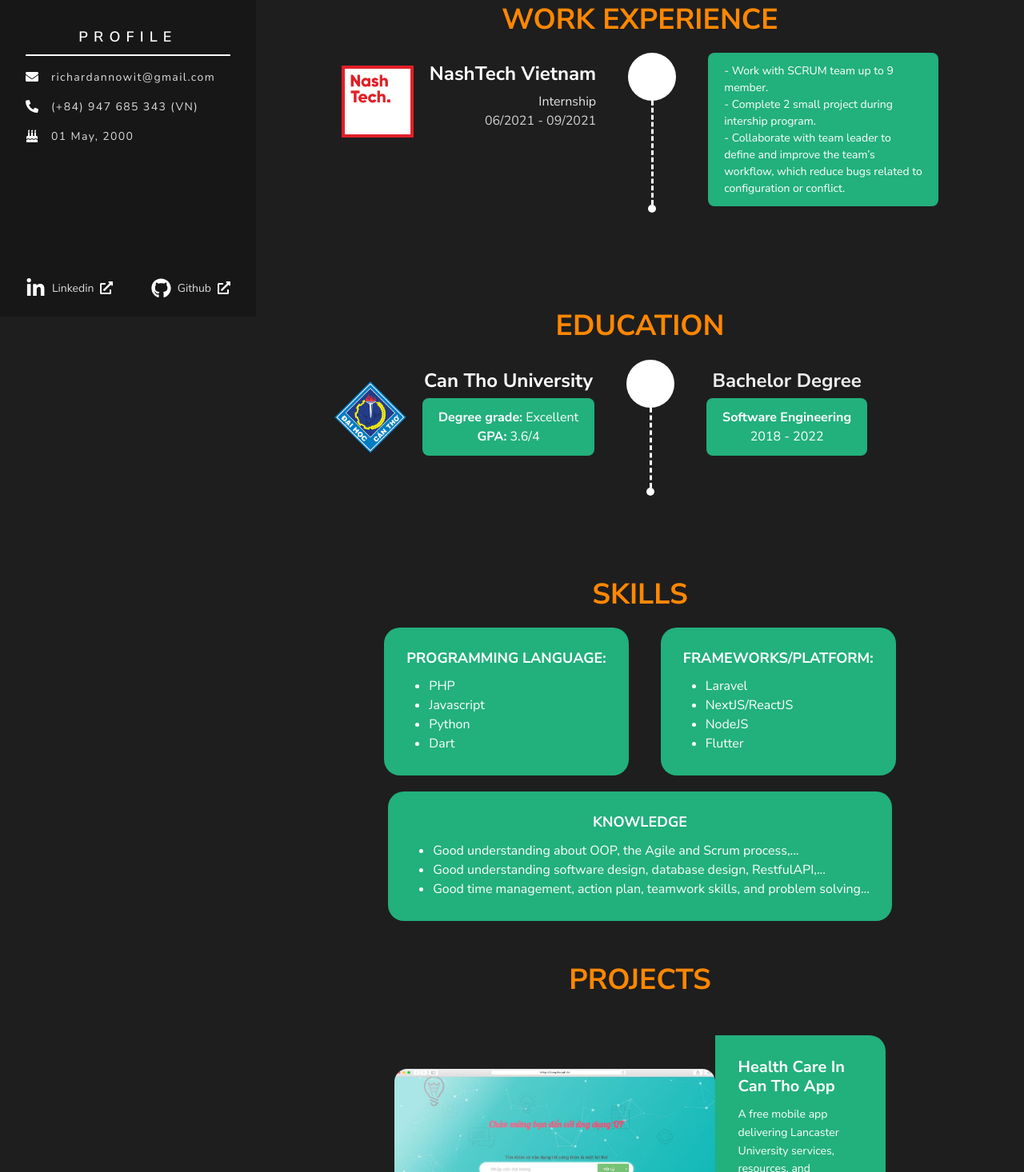
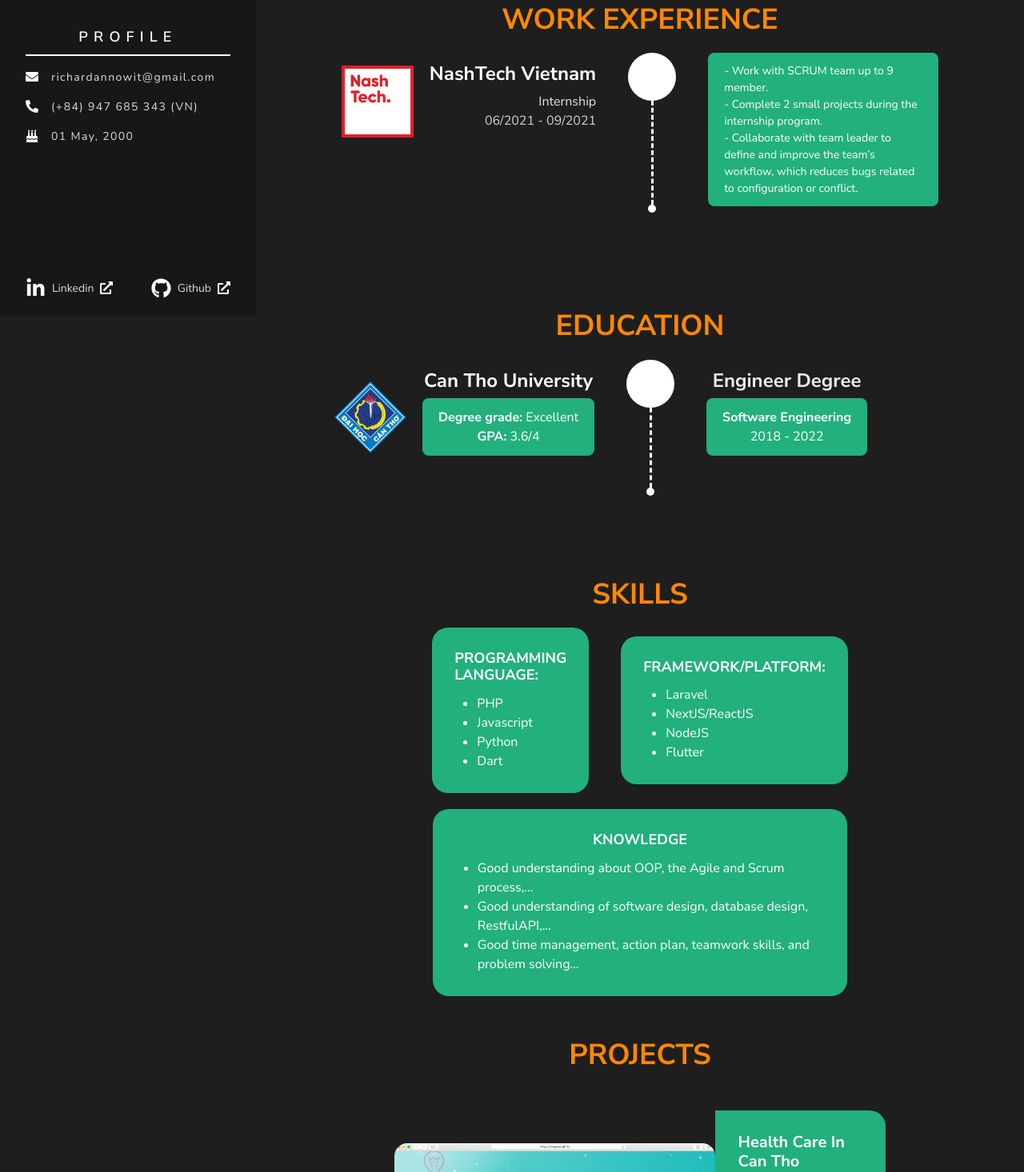
Before and after one commit to richardktran/Personal-Blog, a Next.js app: page /about in a window 1280 px wide. Shown: the part 404-1870 px from the top of the page at 80% size. Built offline with nearby package versions, Linux system fonts and the light colour scheme; some icons are missing.

Commit message:
add translate for about me

```diff
--- a/components/about/Education.js
+++ b/components/about/Education.js
@@ -16,7 +16,9 @@ export default function Education({ ...props }) {
 
     return (
         <Flex direction="column" alignItems="center"  {...props}>
-            <Heading as="h1" color={headingColor} fontWeight="bold" >EDUCATION</Heading>
+            <Heading as="h1" color={headingColor} textTransform='uppercase' fontWeight="bold" >
+                {trans.about.education_title}
+            </Heading>
             <Flex direction="column" align="center" h="100%" minW="100%" my={5}>
                 <HStack alignItems="flex-start" spacing={10}>
                     <HStack alignItems="center" spacing={5}>
@@ -25,9 +27,11 @@ export default function Education({ ...props }) {
                         </Box>
 
                         <VStack>
-                            <Heading as="h6" color={stressTextColor} fontSize="2xl" pt={3} textAlign="right" >Can Tho University</Heading>
+                            <Heading as="h6" color={stressTextColor} fontSize="2xl" pt={3} textAlign="right" >
+                                {trans.about.university}
+                            </Heading>
                             <Flex direction="column" color={whiteTextColor} align="center" bgColor={cardColor} borderRadius={8} px={5} py={3}>
-                                <Text><span><strong>Degree grade:</strong></span> Excellent</Text>
+                                <Text><span><strong>{trans.about.degree_grade}:</strong></span> {trans.about.excellent}</Text>
                                 <Text><span><strong>GPA:</strong></span> 3.6/4</Text>
                             </Flex>
                         </VStack>
@@ -40,9 +44,9 @@ export default function Education({ ...props }) {
 
                     <HStack>
                         <VStack>
-                            <Heading as="h6" fontSize="2xl" pt={3}>Bachelor Degree</Heading>
+                            <Heading as="h6" fontSize="2xl" pt={3}>{trans.about.degree}</Heading>
                             <Flex direction="column" color={whiteTextColor} align="center" bgColor={cardColor} borderRadius={8} px={5} py={3}>
-                                <Text><strong>Software Engineering</strong></Text>
+                                <Text><strong>{trans.about.specialist}</strong></Text>
                                 <Text>2018 - 2022</Text>
                             </Flex>
                         </VStack>
--- a/components/about/Projects.js
+++ b/components/about/Projects.js
@@ -13,14 +13,16 @@ export default function Projects({ ...props }) {
 
     return (
         <Flex direction="column" w="100%" alignItems="center" justifyItems="center" {...props}>
-            <Heading as="h1" color={headingColor} fontWeight="bold" my={5}>PROJECTS</Heading>
+            <Heading as="h1" color={headingColor} textTransform='uppercase' fontWeight="bold" my={5}>
+                {trans.about.projects_title}
+            </Heading>
             <ProjectCard
                 bgColor={bgColor}
                 nameColor={stressTextColor}
                 subColor={grayTextColor}
                 img="/images/projects/qf.png"
-                name="Health Care In Can Tho App"
-                description="A free mobile app delivering Lancaster University services, resources, and information - at your fingertips"
+                name={trans.about.health_care_name}
+                description={trans.about.health_care_description}
                 technologies="Flutter framework, Dart language, Firebase"
             />
 
@@ -30,8 +32,8 @@ export default function Projects({ ...props }) {
                 subColor={grayTextColor}
                 imgRight
                 img="/images/projects/mobile.png"
-                name="Health Care In Can Tho App"
-                description="A free mobile app delivering Lancaster University services, resources, and information - at your fingertips"
+                name={trans.about.health_care_name}
+                description={trans.about.health_care_description}
                 technologies="Flutter framework, Dart language, Firebase"
             />
 
@@ -40,8 +42,8 @@ export default function Projects({ ...props }) {
                 nameColor={stressTextColor}
                 subColor={grayTextColor}
                 img="/images/projects/qf.png"
-                name="Health Care In Can Tho App"
-                description="A free mobile app delivering Lancaster University services, resources, and information - at your fingertips"
+                name={trans.about.health_care_name}
+                description={trans.about.health_care_description}
                 technologies="Flutter framework, Dart language, Firebase"
             />
         </Flex>
--- a/components/about/Skill.js
+++ b/components/about/Skill.js
@@ -11,11 +11,15 @@ export default function Skill({ ...props }) {
 
 
     return (
-        <Flex direction="column" alignItems="center" my={3}  {...props}>
-            <Heading as="h1" color={headingColor} fontWeight="bold" my={5}>SKILLS</Heading>
+        <Flex w="60%" direction="column" alignItems="center" my={3}  {...props}>
+            <Heading as="h1" color={headingColor} textTransform='uppercase' fontWeight="bold" my={5}>
+                {trans.about.skill_title}
+            </Heading>
             <HStack spacing={10}>
                 <Flex direction="column" align="flex-start" bgColor={bgColor} borderRadius={20} px={7} py={7}>
-                    <Heading as="h6" color={stressTextColor} fontWeight="bold" fontSize="lg" alignSelf="center"> PROGRAMMING LANGUAGE:</Heading>
+                    <Heading as="h6" color={stressTextColor} textTransform='uppercase' fontWeight="bold" fontSize="lg" alignSelf="center">
+                        {trans.about.programming_language}:
+                    </Heading>
                     <UnorderedList ml={7} mt={3} color={grayTextColor} fontWeight="normal">
                         <ListItem>PHP</ListItem>
                         <ListItem>Javascript</ListItem>
@@ -24,7 +28,9 @@ export default function Skill({ ...props }) {
                     </UnorderedList>
                 </Flex>
                 <Flex direction="column" align="flex-start" bgColor={bgColor} borderRadius={20} px={7} py={7}>
-                    <Heading as="h6" fontSize="lg" fontWeight="bold" color={stressTextColor} alignSelf="center"> FRAMEWORKS/PLATFORM:</Heading>
+                    <Heading as="h6" fontSize="lg" textTransform='uppercase' fontWeight="bold" color={stressTextColor} alignSelf="center">
+                        {trans.about.framework_platform}:
+                    </Heading>
                     <UnorderedList color="#F5F5F5" color={grayTextColor} fontWeight="normal" ml={7} mt={3}>
                         <ListItem>Laravel</ListItem>
                         <ListItem>NextJS/ReactJS</ListItem>
@@ -34,11 +40,13 @@ export default function Skill({ ...props }) {
                 </Flex>
             </HStack>
             <Flex direction="column" align="flex-start" bgColor={bgColor} borderRadius={20} my={5} px={7} py={7}>
-                <Heading as="h6" fontSize="lg" color={stressTextColor} fontWeight="bold" alignSelf="center"> KNOWLEDGE</Heading>
+                <Heading as="h6" fontSize="lg" textTransform='uppercase' color={stressTextColor} fontWeight="bold" alignSelf="center">
+                    {trans.about.knowledge}
+                </Heading>
                 <UnorderedList ml={7} mt={3} color={grayTextColor} fontWeight="normal">
-                    <ListItem>Good understanding about OOP, the Agile and Scrum process,...</ListItem>
-                    <ListItem>Good understanding software design, database design, RestfulAPI,...</ListItem>
-                    <ListItem>Good time management, action plan, teamwork skills, and problem solving...</ListItem>
+                    <ListItem>{trans.about.knowledge1}</ListItem>
+                    <ListItem>{trans.about.knowledge2}</ListItem>
+                    <ListItem>{trans.about.knowledge3}</ListItem>
                 </UnorderedList>
             </Flex>
         </Flex>
--- a/components/about/WorkExperience.js
+++ b/components/about/WorkExperience.js
@@ -17,7 +17,9 @@ export default function WorkExperience({ ...props }) {
 
     return (
         <Flex direction="column" alignItems="center" my={3}  {...props}>
-            <Heading as="h1" color={headingColor} fontWeight="bold" >WORK EXPERIENCE</Heading>
+            <Heading as="h1" color={headingColor} textTransform='uppercase' fontWeight="bold" >
+                {trans.about.work_experience_title}
+            </Heading>
             <Flex direction="column" align="center" h="100%" minW="100%" my={5}>
                 <HStack alignItems="flex-start" spacing={10}>
                     <HStack alignItems="center" spacing={5}>
@@ -28,7 +30,7 @@ export default function WorkExperience({ ...props }) {
                         <VStack alignItems="flex-end">
                             <Heading as="h6" color={stressTextColor} fontSize="2xl" textAlign="right" pt={3} >NashTech Vietnam</Heading>
                             <Flex direction="column" align="flex-end" color={grayTextColor}>
-                                <Text textAlign="right">Internship</Text>
+                                <Text textAlign="right">{trans.about.position}</Text>
                                 <Text textAlign="right" opacity="90%">06/2021 - 09/2021</Text>
                             </Flex>
                         </VStack>
@@ -43,10 +45,10 @@ export default function WorkExperience({ ...props }) {
                     <HStack>
                         <VStack>
                             <Flex direction="column" maxW="18em" color={whiteTextColor} align="center" bgColor={cardColor} borderRadius={8} px={5} py={3}>
-                                <Text as="p" fontSize="sm"> - Work with SCRUM team up to 9 member.</Text>
-                                <Text as="p" fontSize="sm"> - Complete 2 small project during intership program.</Text>
+                                <Text as="p" fontSize="sm">{trans.about.nashtech_description1}</Text>
+                                <Text as="p" fontSize="sm">{trans.about.nashtech_description2}</Text>
                                 <Text as="p" fontSize="sm">
-                                    - Collaborate with team leader to define and improve the team’s workflow, which	reduce bugs	related	to configuration or conflict.
+                                    {trans.about.nashtech_description3}
                                 </Text>
                             </Flex>
                         </VStack>
--- a/components/common/ProjectCard.js
+++ b/components/common/ProjectCard.js
@@ -1,7 +1,9 @@
 import React from 'react';
 import { Image, Flex, Heading, Text } from '@chakra-ui/react';
+import useTrans from '../../pages/hooks/useTrans';
 
 export default function ProjectCard({ img, name, description, technologies, imgRight = false, bgColor, nameColor, subColor, ...props }) {
+    const trans = useTrans();
     return (
         <Flex direction={imgRight ? 'row-reverse' : 'row'} alignItems="center" w="80%" my={7} {...props}>
             <Image src={img} borderRadius="16px" h="250px" objectFit="fill " alt="QF formula" />
@@ -25,7 +27,7 @@ export default function ProjectCard({ img, name, description, technologies, imgR
                     textAlign='left'
                     color={subColor}
                 >
-                    <span><strong>Technologies:</strong></span> <span>{technologies}</span>
+                    <span><strong>{trans.about.technologies}:</strong></span> <span>{technologies}</span>
                 </Text>
             </Flex>
         </Flex>
--- a/lang/en.js
+++ b/lang/en.js
@@ -14,5 +14,36 @@ export default {
     },
     blog: {
         'read_more': 'Read more'
+    },
+    about: {
+        'summary_title': 'summary',
+        'summary1': "I'm a final year student at Can Tho University with 1 year of experience in Web Development, with good knowledge of Data Structure, Algorithm, a little about Machine Learning. I was attended ACM/ICPC in Ha Noi 2018",
+        'summary2': "Learning new languages and technologies is what I am passionate about. I am considered a team-player because I like to help other and tend to work well within the group. I can also do some mentoring tasks and do code reviews for other team members.",
+
+        'work_experience_title': "work experience",
+        'position': "Internship",
+        'nashtech_description1': "- Work with SCRUM team up to 9 member.",
+        'nashtech_description2': "- Complete 2 small projects during the internship program.",
+        'nashtech_description3': "- Collaborate with team leader to define and improve the team’s workflow, which reduces bugs related to configuration or conflict.",
+
+        'education_title': "education",
+        'university': "Can Tho University",
+        'degree_grade': "Degree grade",
+        'excellent': "Excellent",
+        'degree': "Engineer Degree",
+        'specialist': 'Software Engineering',
+
+        'skill_title': 'skills',
+        'programming_language': "Programming Language",
+        'framework_platform': "Framework/Platform",
+        'knowledge': 'knowledge',
+        'knowledge1': 'Good understanding about OOP, the Agile and Scrum process,...',
+        'knowledge2': 'Good understanding of software design, database design, RestfulAPI,...',
+        'knowledge3': 'Good time management, action plan, teamwork skills, and problem solving...',
+
+        'projects_title': 'Projects',
+        'health_care_name': 'Health Care In Can Tho',
+        'health_care_description': 'A free mobile app delivering Lancaster University services, resources, and information - at your fingertips',
+        'technologies': 'Technologies'
     }
 }
--- a/lang/vi.js
+++ b/lang/vi.js
@@ -14,6 +14,38 @@ export default {
     },
     blog: {
         'read_more': 'Xem thêm'
+    },
+    about: {
+        'summary_title': 'Tóm tắt',
+        'summary1': "Tôi là sinh viên năm cuối trường Đại học Cần Thơ với 1 năm kinh nghiệm về Phát triển web, có kiến thức tốt về Cấu trúc dữ liệu, Thuật toán, một chút về Machine Learning. Tôi đã tham dự ACM / ICPC tại Hà Nội 2018",
+        'summary2': "Học ngôn ngữ và công nghệ mới là điều tôi đam mê. Tôi được coi là một người chơi đồng đội vì tôi thích giúp đỡ người khác và có xu hướng làm việc tốt trong nhóm. Tôi cũng có thể thực hiện một số nhiệm vụ cố vấn và đánh giá mã cho các thành viên khác trong nhóm.",
+
+        'work_experience_title': "Kinh nghiệm làm việc",
+        'position': "Thực tập sinh",
+        'nashtech_description1': "- Làm việc với nhóm SCRUM lên đến 9 thành viên.",
+        'nashtech_description2': "- Hoàn thành 2 dự án nhỏ trong chương trình thực tập.",
+        'nashtech_description3': "- Cộng tác với trưởng nhóm để xác định và cải thiện quy trình làm việc của nhóm, giúp giảm các lỗi liên quan đến cấu hình hoặc xung đột.",
+
+        'education_title': "Học vấn",
+        'university': "Đại học Cần Thơ",
+        'degree_grade': "Xếp loại",
+        'excellent': "Xuất sắc",
+        'degree': "Bằng kỹ sư",
+        'specialist': 'Kỹ thuật phần mềm',
+
+        'skill_title': 'Các kỹ năng',
+        'programming_language': "Ngôn ngữ lập trình",
+        'framework_platform': "Framework/Platform",
+        'knowledge': 'Khác',
+        'knowledge1': 'Hiểu rõ về OOP, quy trình Agile và Scrum,...',
+        'knowledge2': 'Hiểu biết tốt về thiết kế phần mềm, thiết kế cơ sở dữ liệu, RestfulAPI,...',
+        'knowledge3': 'Quản lý thời gian tốt, lập kế hoạch hành động, kỹ năng làm việc nhóm và giải quyết vấn đề...',
+
+        'projects_title': 'Các dự án',
+        'health_care_name': 'Health Care In Can Tho',
+        'health_care_description': 'Một ứng dụng di động miễn phí cung cấp các dịch vụ, tài nguyên và thông tin của Đại học Lancaster - trong tầm tay bạn',
+        'technologies': 'Công nghệ'
     }
 
+
 }
```
Also changed, not shown: components/about/Summary.js (+4 -7 lines).
